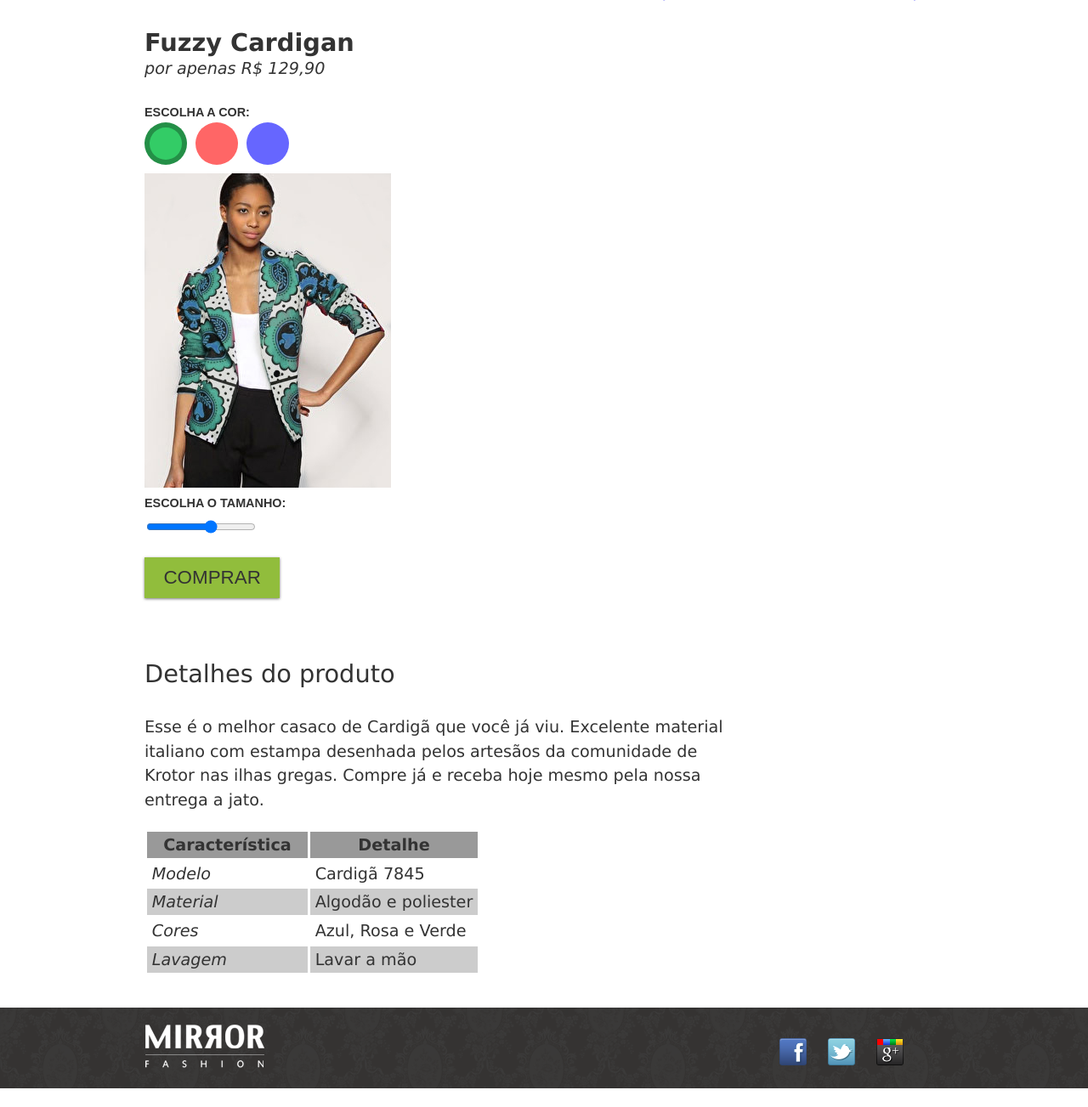
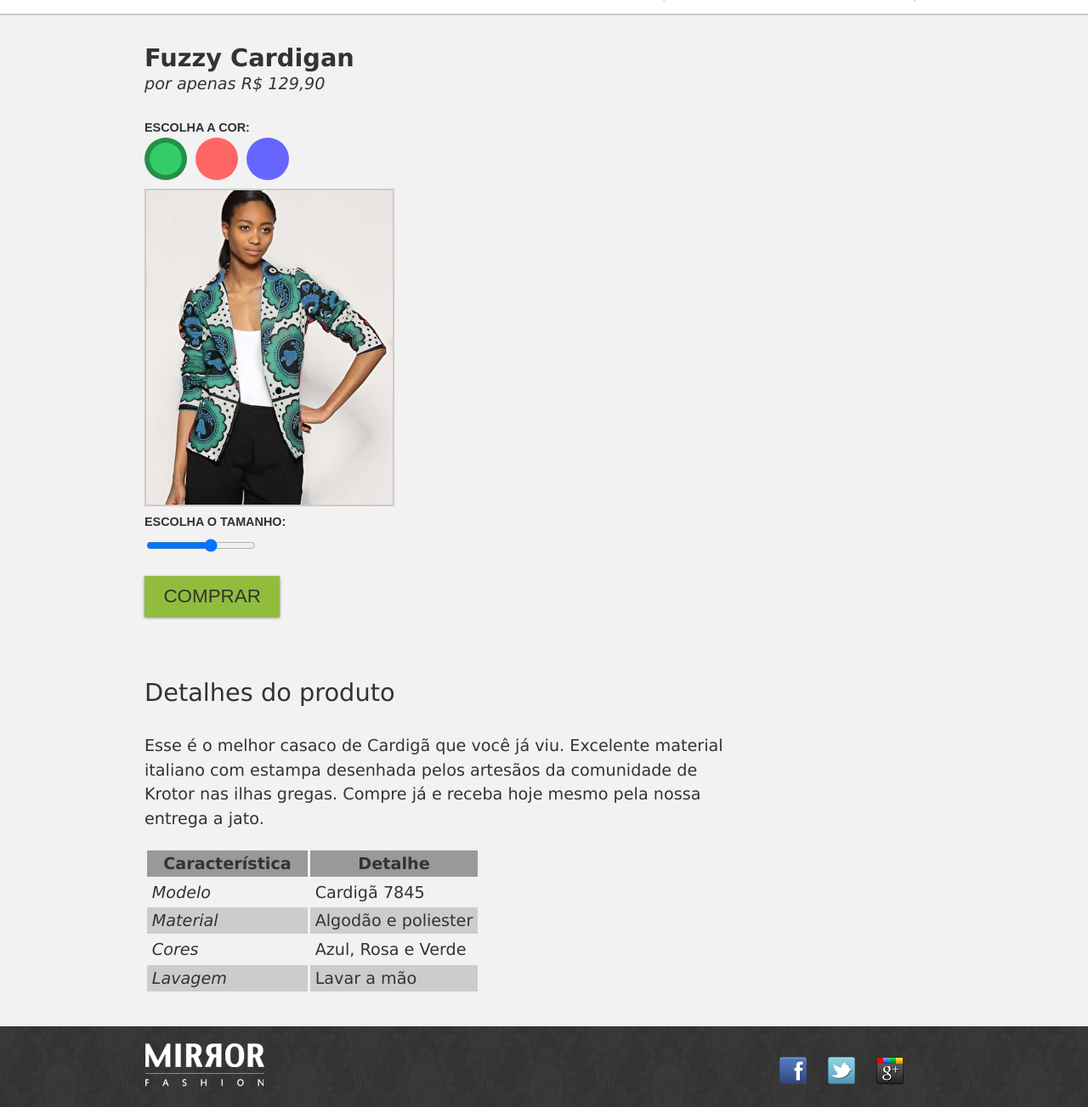
Before and after one commit to JohnnySilvaa/mirrorfashion, a PHP site: page /produto.html in a window 1280 px wide. Shown: the part 88-1391 px from the top of the page at 85% size. Before the commit the page ends 1369 px from the top, so only its background shows below. Run offline with PHP 8.4, Linux system fonts and the light colour scheme.

Commit message:
Tela de fundo produto

```diff
--- a/css/produto.css
+++ b/css/produto.css
@@ -234,3 +234,13 @@ label[for=azul]::after {
  td:first-child {
      font-style: italic;
  }
+
+ .produto-back {
+     background-color: #F2F2F2;
+     margin-top: 1em;
+     border-top: 2px solid #CCC;
+ }
+
+ .cores label img {
+     border: 2px solid #CCC;
+ }
--- a/produto.html
+++ b/produto.html
@@ -34,7 +34,7 @@
 
 
 
-
+	<div class="produto-back">
 		<!-- envolvendo a div.produto pela nova div.container -->
 		<div class="container">
 			<div class="produto">
@@ -46,8 +46,8 @@
 						<legend>Escolha a cor:</legend>
 
 						<input type="radio" name="cor" value="verde" id="verde" checked>
-					<label for="verde"> <img src="img/produtos/foto1-verde.png"
-						alt="Produto na cor verde">
+						<label for="verde"> <img
+							src="img/produtos/foto1-verde.png" alt="Produto na cor verde">
 						</label> <input type="radio" name="cor" value="rosa" id="rosa"> <label
 							for="rosa"> <img src="img/produtos/foto1-rosa.png"
 							alt="Produto na cor rosa">
@@ -72,9 +72,9 @@
 				<h2>Detalhes do produto</h2>
 
 				<p>Esse é o melhor casaco de Cardigã que você já viu. Excelente
-				material italiano com estampa desenhada pelos artesãos da comunidade
-				de Krotor nas ilhas gregas. Compre já e receba hoje mesmo pela nossa
-				entrega a jato.</p>
+					material italiano com estampa desenhada pelos artesãos da
+					comunidade de Krotor nas ilhas gregas. Compre já e receba hoje
+					mesmo pela nossa entrega a jato.</p>
 
 
 				<table>
@@ -108,7 +108,7 @@
 		</div>
 
 
-
+	</div>
 
 	<!-- adicionar o conteúdo da página -->
 
```
Lines whose indentation alone changed are shown as unchanged.
